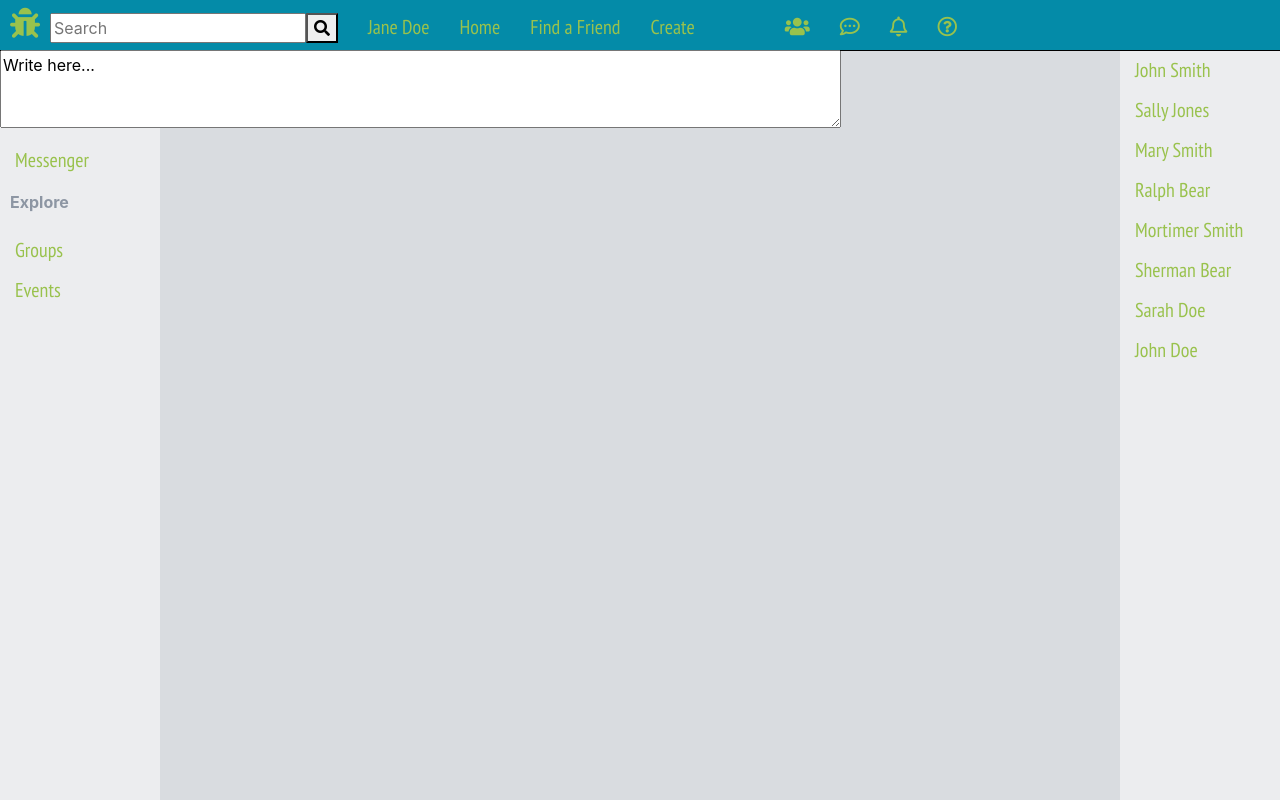
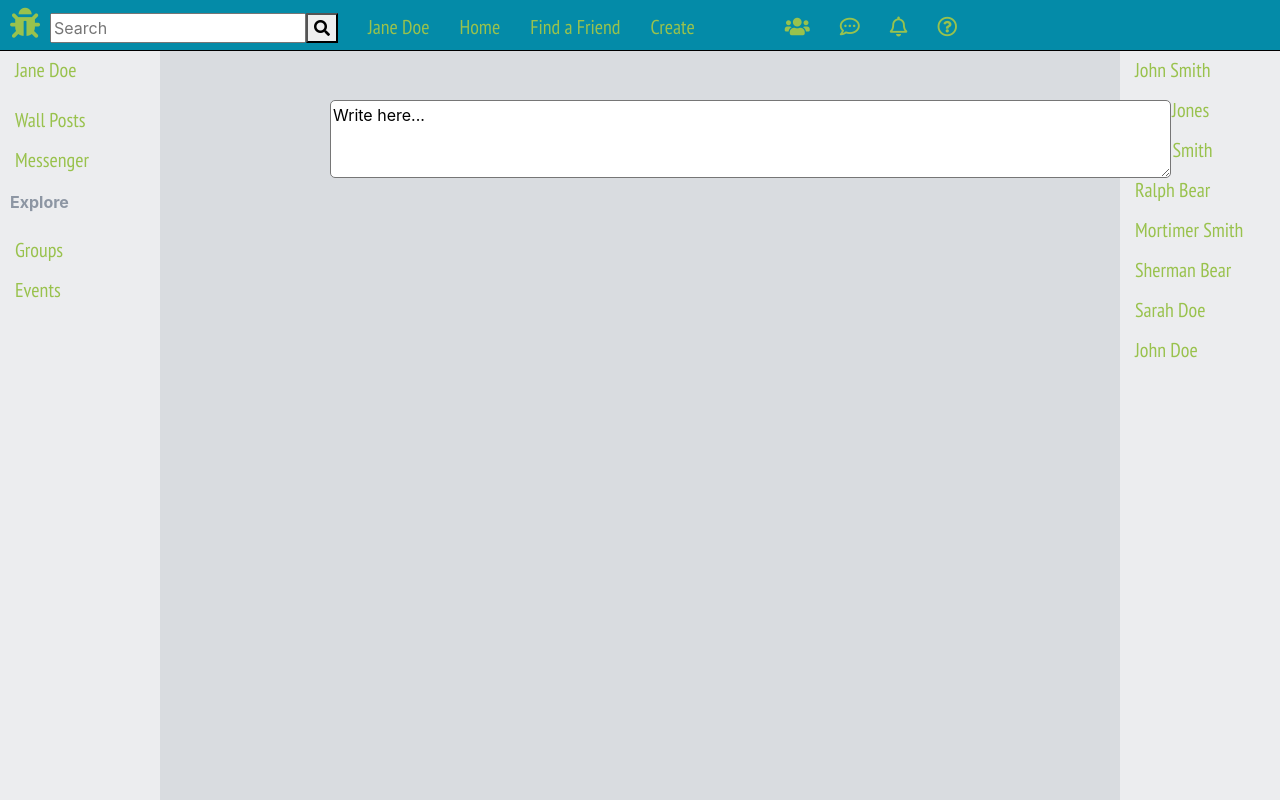
Before and after one commit to Estultz731/react-socialmedia-site, a React (Create React App) app: page / in a window 1280 px wide. Built offline with nearby package versions, Linux system fonts and the light colour scheme.

Commit message:
added textbox css

```diff
--- a/src/App.css
+++ b/src/App.css
@@ -198,3 +198,9 @@
   text-decoration: none;
   color: #7e9f40;
 }
+
+.textBox {
+  margin-left: 330px;
+  margin-top: 50px;
+  border-radius: 5px;
+}
```
